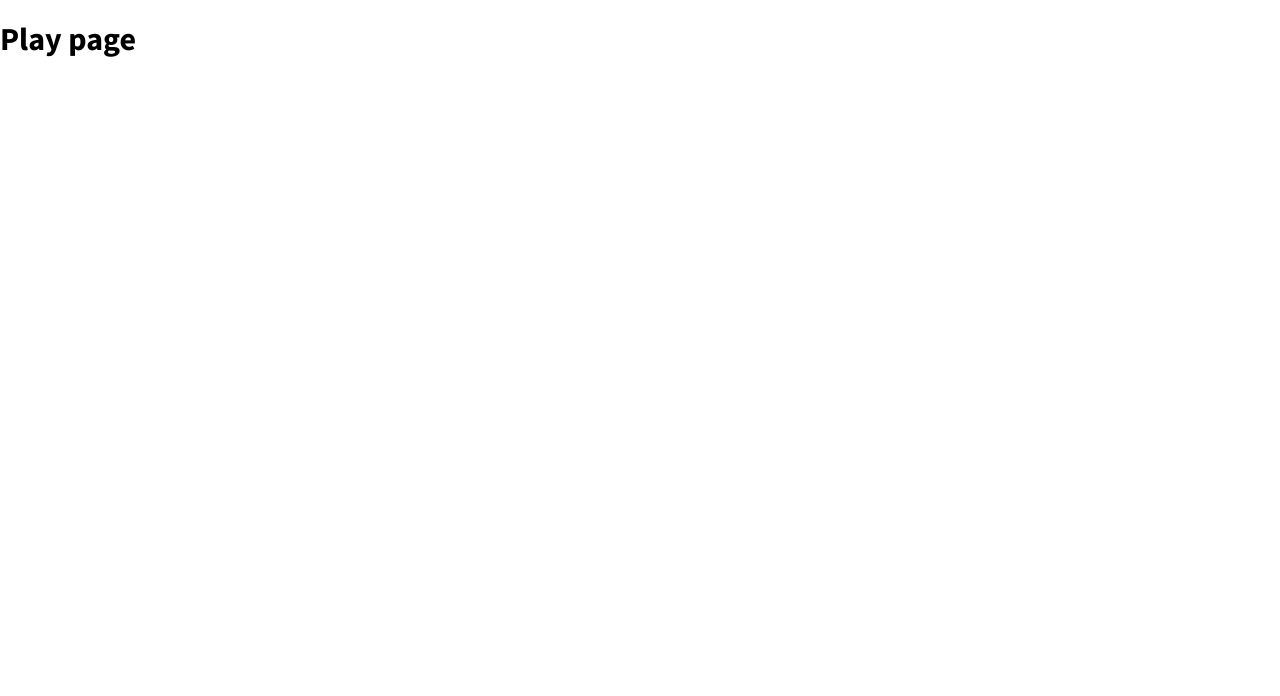
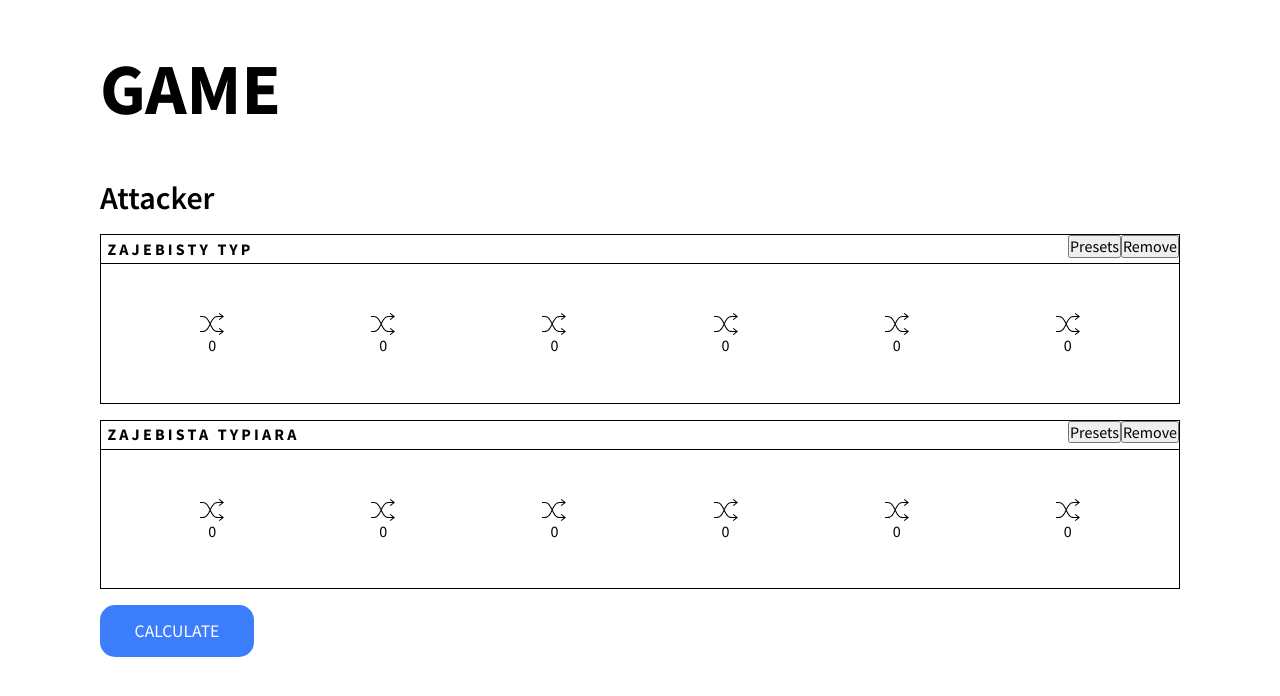
Before and after one commit to Kamil-Budzik/Eclipse-calc, a React (Create React App) app: page /play in a window 1280 px wide. Shown: the top 696 px of the page. Built offline with nearby package versions, Linux system fonts and the light colour scheme.

Commit message:
Add attackers

```diff
--- a/package.json
+++ b/package.json
@@ -17,6 +17,7 @@
     "react-scripts": "5.0.1",
     "styled-components": "^5.3.6",
     "typescript": "^4.9.3",
+    "uniqid": "^5.4.0",
     "web-vitals": "^2.1.4"
   },
   "scripts": {
@@ -38,6 +39,7 @@
     ]
   },
   "devDependencies": {
-    "@types/styled-components": "^5.1.26"
+    "@types/styled-components": "^5.1.26",
+    "@types/uniqid": "^5.3.2"
   }
 }
--- /dev/null
+++ b/src/assets/shipIcons/RandomIcon.tsx
@@ -0,0 +1,17 @@
+// TODO delete this or the paid license maid dojechać nas
+
+function RandomIcon() {
+  return (
+    <svg
+      width="24"
+      height="24"
+      xmlns="http://www.w3.org/2000/svg"
+      fillRule="evenodd"
+      clipRule="evenodd"
+    >
+      <path d="M21.67 3.955l-2.825-2.202.665-.753 4.478 3.497-4.474 3.503-.665-.753 2.942-2.292h-4.162c-3.547.043-5.202 3.405-6.913 7.023 1.711 3.617 3.366 6.979 6.913 7.022h4.099l-2.883-2.247.665-.753 4.478 3.497-4.474 3.503-.665-.753 2.884-2.247h-4.11c-3.896-.048-5.784-3.369-7.461-6.858-1.687 3.51-3.592 6.842-7.539 6.858h-2.623v-1h2.621c3.6-.014 5.268-3.387 6.988-7.022-1.72-3.636-3.388-7.009-6.988-7.023h-2.621v-1h2.623c3.947.016 5.852 3.348 7.539 6.858 1.677-3.489 3.565-6.81 7.461-6.858h4.047z" />
+    </svg>
+  );
+}
+
+export default RandomIcon;
--- /dev/null
+++ b/src/components/Attacker/AttackerListItem.tsx
@@ -0,0 +1,92 @@
+import styled from 'styled-components';
+import { Ship } from './index';
+
+export const SemiTitle = styled.h3`
+  font-weight: 500;
+  font-size: 1.4rem;
+`;
+
+export const StyledItem = styled.li`
+  width: 100%;
+  border: 1px solid black;
+  display: grid;
+  grid-template-rows: auto auto;
+  grid-template-cols: 1fr;
+  margin: 1em 0;
+`;
+
+export const Wrapper = styled.div`
+  border-bottom: 1px solid black;
+  display: flex;
+  justify-content: space-between;
+`;
+
+export const ItemTitle = styled.h3`
+  font-size: 1rem;
+  padding: 0.3em 0.4em;
+  text-transform: uppercase;
+  letter-spacing: 0.2em;
+`;
+
+export const List = styled.ul`
+    grid-row; 2/-1;
+    display: flex;
+    flex-wrap: wrap;
+    list-style: none;
+    justify-content: space-evenly;
+`;
+
+export const StyledLi = styled.li`
+  cursor: pointer;
+  transition: 0.5s ease-in-out;
+  margin: 1em;
+  *:hover {
+    background-color: #ddd;
+  }
+`;
+
+export const StyledCategory = styled.div`
+  display: flex;
+  flex-direction: column;
+  align-items: center;
+  justify-content: center;
+  padding: 2em;
+`;
+
+interface Props extends Ship {
+  handleItemClick: (id: string, v: string) => void;
+}
+
+function AttackerListItem({
+  id,
+  shipName,
+  categories,
+  handleItemClick,
+}: Props) {
+  return (
+    <StyledItem key={id}>
+      <Wrapper>
+        <ItemTitle>{shipName}</ItemTitle>
+        <div>
+          <button>Presets</button>
+          <button>Remove</button>
+        </div>
+      </Wrapper>
+      <List>
+        {categories.map((category, index) => (
+          <StyledLi
+            key={index}
+            onClick={() => handleItemClick(id, category.name)}
+          >
+            <StyledCategory>
+              {category.icon}
+              {category.value}
+            </StyledCategory>
+          </StyledLi>
+        ))}
+      </List>
+    </StyledItem>
+  );
+}
+
+export default AttackerListItem;
--- /dev/null
+++ b/src/components/Attacker/index.tsx
@@ -0,0 +1,95 @@
+import { ReactElement, useState } from 'react';
+import styled from 'styled-components';
+import uniqId from 'uniqid';
+import RandomIcon from 'assets/shipIcons/RandomIcon';
+import AttackerListItem from './AttackerListItem';
+
+export const SemiTitle = styled.h2`
+  font-weight: 600;
+  font-size: 32px;
+  line-height: 39px;
+`;
+
+export interface ShipCategory {
+  value: number;
+  icon: ReactElement;
+  name: string;
+}
+
+export interface Ship {
+  id: string;
+  shipName: string;
+  categories: ShipCategory[];
+}
+
+function Attacker() {
+  const [ships, setShips] = useState<Ship[]>([
+    {
+      id: uniqId(),
+      shipName: 'zajebisty typ',
+      categories: [
+        { name: 'cat1', value: 0, icon: <RandomIcon /> },
+        { name: 'cat2', value: 0, icon: <RandomIcon /> },
+        { name: 'cat3', value: 0, icon: <RandomIcon /> },
+        { name: 'cat4', value: 0, icon: <RandomIcon /> },
+        { name: 'cat5', value: 0, icon: <RandomIcon /> },
+        { name: 'cat6', value: 0, icon: <RandomIcon /> },
+      ],
+    },
+    {
+      id: uniqId(),
+      shipName: 'zajebista typiara',
+      categories: [
+        { name: 'cat1', value: 0, icon: <RandomIcon /> },
+        { name: 'cat2', value: 0, icon: <RandomIcon /> },
+        { name: 'cat3', value: 0, icon: <RandomIcon /> },
+        { name: 'cat4', value: 0, icon: <RandomIcon /> },
+        { name: 'cat5', value: 0, icon: <RandomIcon /> },
+        { name: 'cat6', value: 0, icon: <RandomIcon /> },
+      ],
+    },
+  ]);
+
+  const handleItemClick = (shipId: string, categoryName: string) => {
+    if (!ships.length) return;
+
+    let currentShip = ships.filter((ship: Ship) => ship.id === shipId)[0];
+    const newCategories = currentShip.categories.map((category) => {
+      if (category.name === categoryName) {
+        return { ...category, value: category.value + 1 };
+      }
+      return category;
+    });
+
+    const newShips = ships.map((ship: Ship) => {
+      if (ship.id === shipId) {
+        return {
+          ...ship,
+          categories: newCategories,
+        };
+      }
+      return ship;
+    });
+
+    setShips(newShips);
+  };
+
+  return (
+    <article>
+      <header>
+        <SemiTitle>Attacker</SemiTitle>
+        <ul>
+          {ships.map((ship: Ship) => (
+            <AttackerListItem
+              {...ship}
+              key={ship.id}
+              handleItemClick={handleItemClick}
+            />
+          ))}
+        </ul>
+      </header>
+    </article>
+  );
+}
+
+export default Attacker;
--- a/src/components/Legend/index.tsx
+++ b/src/components/Legend/index.tsx
@@ -57,8 +57,8 @@ function Legend() {
         <SemiTitle>Legend</SemiTitle>
       </header>
       <List>
-        {legendItems.map((item) => (
-          <LegendItem {...item} />
+        {legendItems.map((item, index) => (
+          <LegendItem {...item} key={index} />
         ))}
       </List>
     </section>
--- /dev/null
+++ b/src/pages/PlayPage.tsx
@@ -0,0 +1,24 @@
+import Attacker from 'components/Attacker';
+import PrimaryButton from 'components/shared/Buttons/PrimaryButton';
+import Title from 'components/shared/Title';
+import { RoutePaths } from 'router';
+import styled from 'styled-components';
+
+export const Wrapper = styled.main`
+  max-width: 1080px;
+  margin: 0 auto;
+`;
+
+export const Content = styled.section``;
+
+function PlayPage() {
+  return (
+    <Wrapper>
+      <Title title="GAME" />
+      <Attacker />
+      <PrimaryButton link={RoutePaths.RESULTS} text="CALCULATE" />
+    </Wrapper>
+  );
+}
+
+export default PlayPage;
--- a/src/pages/index.styles.ts
+++ b/src/pages/index.styles.ts
@@ -1,6 +1,6 @@
 import styled from 'styled-components';
 
-export const Wrapper = styled.div`
+export const Wrapper = styled.main`
   max-width: 1080px;
   margin: 0 auto;
 `;
--- a/src/router.tsx
+++ b/src/router.tsx
@@ -1,6 +1,7 @@
 import { createBrowserRouter, RouterProvider } from 'react-router-dom';
 
 import MainPage from 'pages/index';
+import PlayPage from 'pages/PlayPage';
 
 export enum RoutePaths {
   DEFAULT = '/',
@@ -15,7 +16,7 @@ const router = createBrowserRouter([
   },
   {
     path: RoutePaths.PLAY,
-    element: <h1>Play page</h1>,
+    element: <PlayPage />,
   },
   {
     path: RoutePaths.RESULTS,
```
Also changed, not shown: 1 other file (tests, documents, lock files or other folders).
